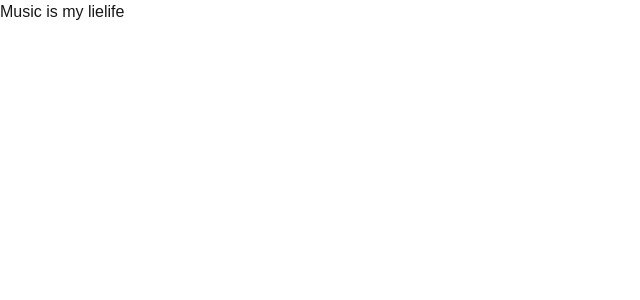
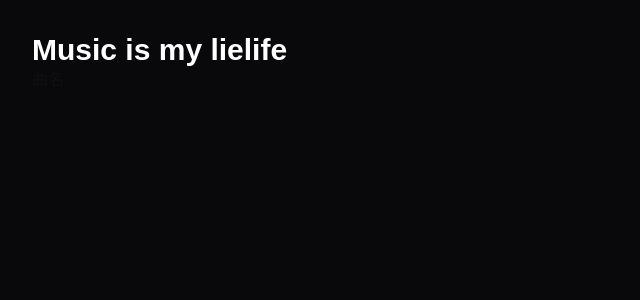
Before and after one commit to winter020677/music-is-my-lielife, a Next.js app in the folder frontend/: page / in a window 1280 px wide. Shown: the top 300 px of the page, without its empty margins (0-640 px from the left). Built offline with nearby package versions, Linux system fonts and the light colour scheme.

Commit message:
add frontend titlw

```diff
--- /dev/null
+++ b/frontend/app/components/SongForm.tsx
@@ -0,0 +1,7 @@
+ export default function SongForm() {
+    return (
+      <form>
+        <input type="text" placeholder="曲名" />
+      </form>
+    )
+  }
--- a/frontend/app/page.tsx
+++ b/frontend/app/page.tsx
@@ -1,7 +1,12 @@
-export default function Home() {
+import SongForm from "./components/SongForm"
+
+  export default function Home() {
     return (
-      <main>
-        <h1>Music is my lielife</h1>
+      <main className="min-h-screen bg-zinc-950 p-8">
+        <h1 className="text-3xl font-bold text-white">
+          Music is my lielife
+        </h1>
+        <SongForm/>
       </main>
     )
   }
```
Also changed, not shown: 2 other files (tests, documents, lock files or other folders).
